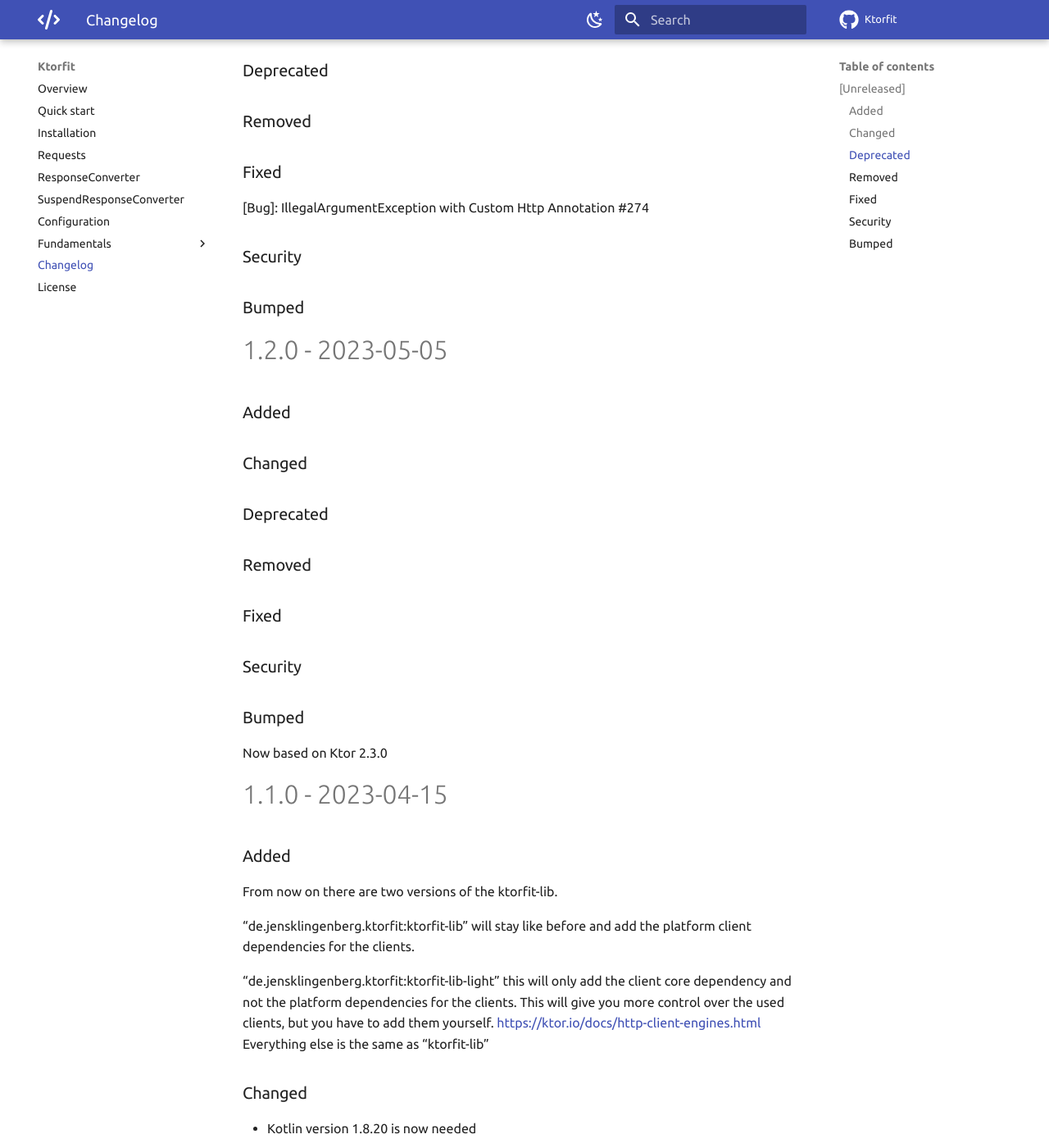
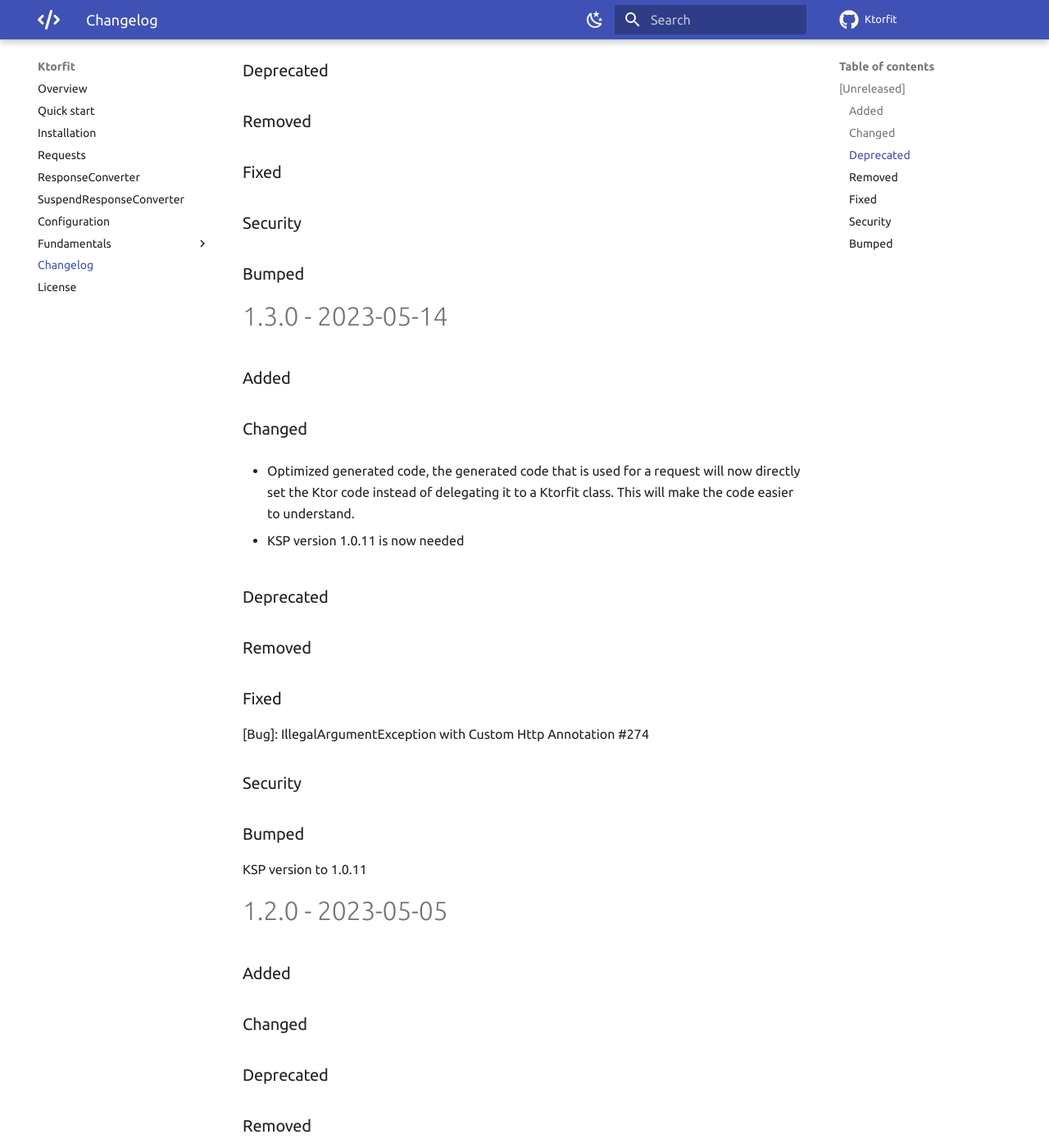
Before and after one commit to Foso/Ktorfit, an MkDocs documentation site: the page built from docs/CHANGELOG.md, in a window 1280 px wide and 1400 px high, scrolled down 391 px. Shown: the whole window at 82% size. Built offline with MkDocs 1.6.1 and Material for MkDocs 9.7.7, drawn with Linux system fonts in a browser that asks for light colours; comment, search, counter and statistics services are not loaded.

Commit message:
release v1.3.0

```diff
--- a/docs/CHANGELOG.md
+++ b/docs/CHANGELOG.md
@@ -16,11 +16,34 @@
 ### Removed
 
 ### Fixed
+
+### Security
+
+### Bumped
+
+1.3.0 - 2023-05-14
+========================================
+
+### Added
+
+### Changed
+* Optimized generated code, the generated code that is used for a request will
+ now directly set the Ktor code instead of delegating it to a Ktorfit class. This will
+ make the code easier to understand.
+
+* KSP version 1.0.11 is now needed
+
+### Deprecated
+
+### Removed
+
+### Fixed
 [Bug]: IllegalArgumentException with Custom Http Annotation #274
 
 ### Security
 
 ### Bumped
+KSP version to 1.0.11
 
 1.2.0 - 2023-05-05
 ========================================
```
Also changed, not shown: 2 other files.
